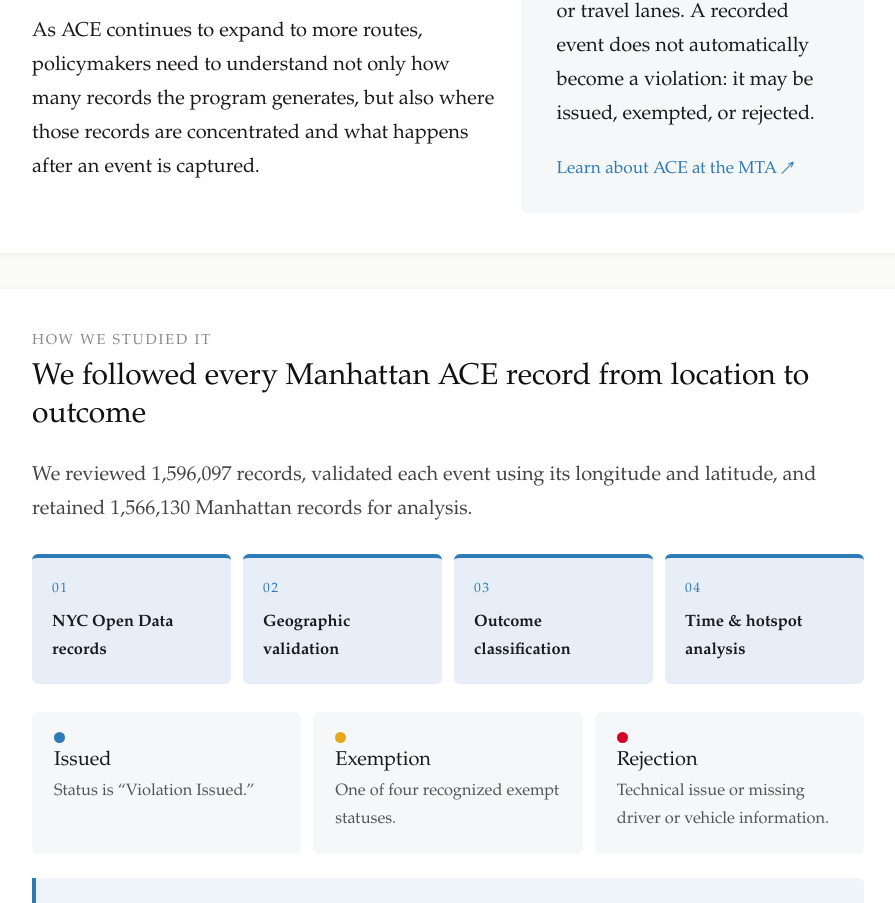
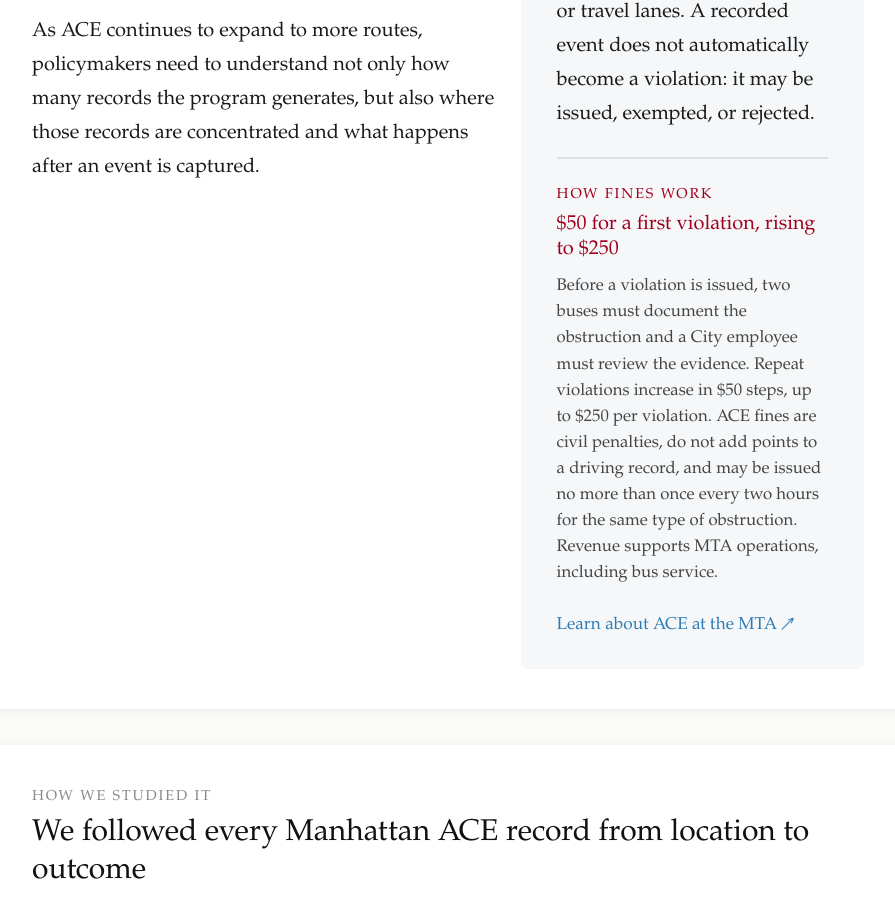
Before and after one commit to quinnaf19/ACE-Online-Report, a Next.js app: page / in a window 1280 px wide. Shown: the part 1020-1923 px from the top of the page, without its empty margins (312-1207 px from the left). Built offline with nearby package versions, Linux system fonts and the light colour scheme.

Commit message:
Add ACE fine structure callout

```diff
--- a/app/globals.css
+++ b/app/globals.css
@@ -181,6 +181,14 @@ table {
 }
 .explainer h3 { margin: 0 0 .6em; font-size: 1.1em; }
 .explainer a { font-size: .86em; }
+.fine-callout {
+  margin: 1.3em 0 1em;
+  padding-top: 1.2em;
+  border-top: 2px solid #d9e1e8;
+}
+.fine-callout .card-label { margin-bottom: .35em; color: var(--dark-red); }
+.fine-callout h3 { color: var(--dark-red); font-size: 1em; }
+.fine-callout p:last-child { color: #444; font-size: .84em; line-height: 1.55; }
 .card-label { margin-bottom: .6em; color: #888; font-size: .72em; letter-spacing: .13em; text-transform: uppercase; }
 
 .pipeline { display: grid; grid-template-columns: repeat(4, 1fr); gap: .6em; margin: 1.4em 0; }
--- a/app/page.tsx
+++ b/app/page.tsx
@@ -193,6 +193,11 @@ export default function Home() {
                 <p className="card-label">WHAT IS ACE?</p>
                 <h3>Cameras mounted on buses document vehicles blocking the way.</h3>
                 <p>Automated Camera Enforcement records vehicles blocking bus lanes, bus stops, or travel lanes. A recorded event does not automatically become a violation: it may be issued, exempted, or rejected.</p>
+                <div className="fine-callout">
+                  <p className="card-label">HOW FINES WORK</p>
+                  <h3>$50 for a first violation, rising to $250</h3>
+                  <p>Before a violation is issued, two buses must document the obstruction and a City employee must review the evidence. Repeat violations increase in $50 steps, up to $250 per violation. ACE fines are civil penalties, do not add points to a driving record, and may be issued no more than once every two hours for the same type of obstruction. Revenue supports MTA operations, including bus service.</p>
+                </div>
                 <a href="https://www.mta.info/agency/new-york-city-transit/automated-camera-enforcement">Learn about ACE at the MTA ↗</a>
               </aside>
             </div>
```
